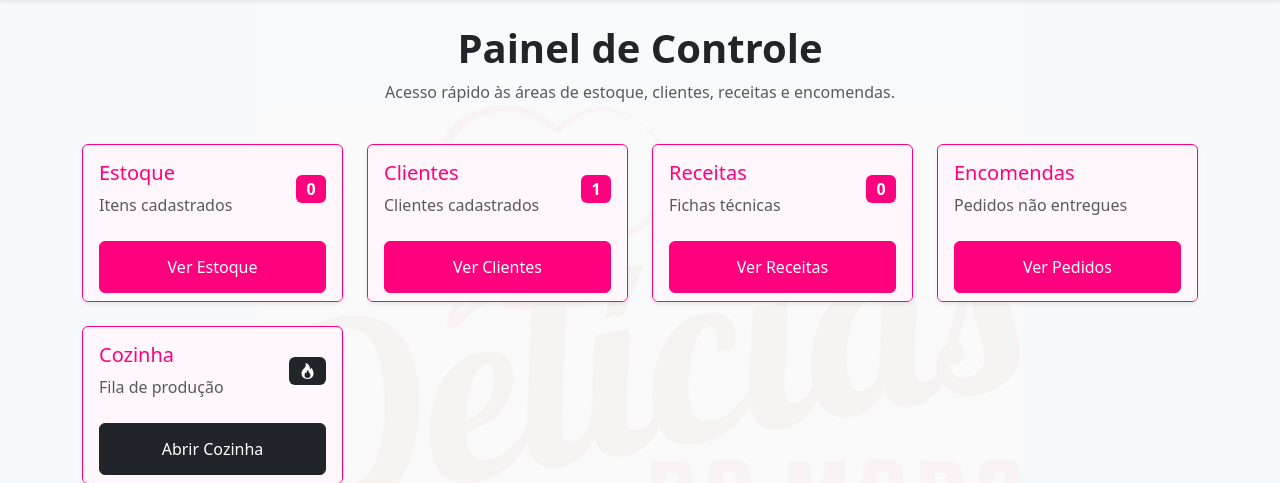
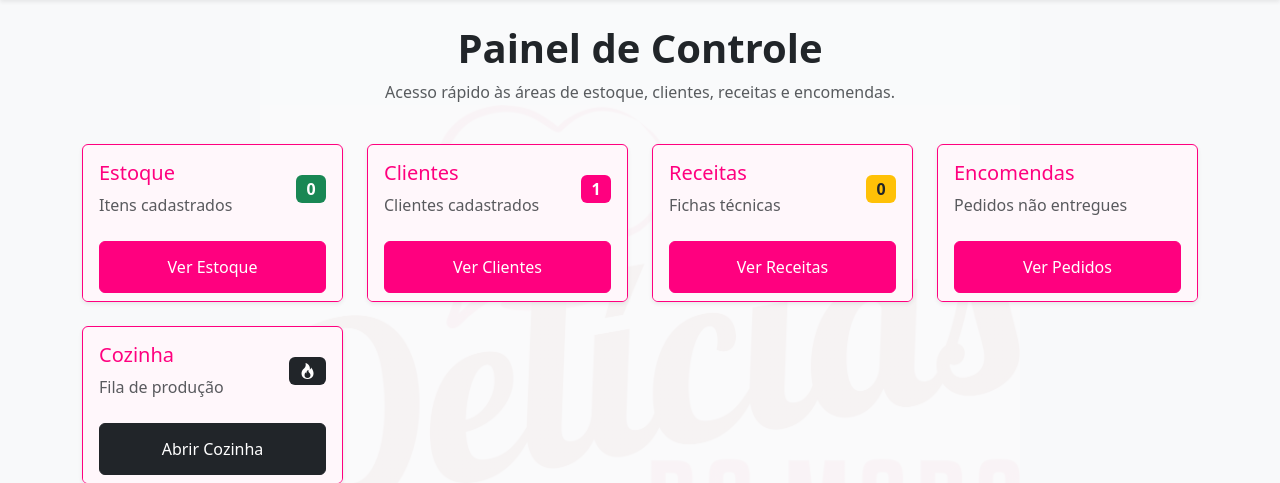
Before and after one commit to ediepsilva/doce-controle, a PHP site: page / in a window 1280 px wide. Shown: the part 68-551 px from the top of the page. Run offline with PHP 8.4, Linux system fonts and the light colour scheme; the visitor is signed in with stand-in values (Sample User, id 1); data that the repository does not hold is empty.

Commit message:
fix: corrige badges de status, texto corrompido e falhas silenciosas
Os badges de prazo (atrasado/hoje/amanha/entregue) em pedidos.php e
cozinha.php eram todos forcados para a mesma cor rosa pelo CSS de
marca, anulando o codigo de cores que essas telas foram construidas
para mostrar; agora so os elementos gerais de marca ficam rosa e os
badges de status voltam a usar as cores semanticas do Bootstrap.

Corrige acentuacao corrompida em pedidos.php ("FiltrÃ³rico de").

salvar_pedido.php agora informa o motivo quando uma encomenda invalida
e rejeitada (antes o formulario fechava sem nenhuma mensagem). A
redefinicao de senha passa a registrar em log quando o link nao pode
ser montado ou o e-mail falha ao enviar, sem revelar isso ao usuario
(mantendo a mensagem generica contra enumeracao de contas).

Co-Authored-By: Claude Sonnet 5 <noreply@anthropic.com>

```diff
--- a/assets/watermark.css
+++ b/assets/watermark.css
@@ -43,15 +43,36 @@ body > * {
 .btn-primary,
 .btn-warning,
 .btn-danger,
-.btn-info,
-.badge.bg-success,
-.badge.bg-primary,
-.badge.bg-warning,
-.badge.bg-danger,
-.badge.bg-info {
+.btn-info {
     background-color: #ff007f !important;
     border-color: #ff007f !important;
     color: #ffffff !important;
+}
+
+/* Badges de status (ex: prazo de pedidos) precisam manter as cores
+   semanticas do Bootstrap para o codigo de cores continuar legivel. */
+.badge.bg-success {
+    background-color: #198754 !important;
+    border-color: #198754 !important;
+    color: #ffffff !important;
+}
+
+.badge.bg-danger {
+    background-color: #dc3545 !important;
+    border-color: #dc3545 !important;
+    color: #ffffff !important;
+}
+
+.badge.bg-warning {
+    background-color: #ffc107 !important;
+    border-color: #ffc107 !important;
+    color: #212529 !important;
+}
+
+.badge.bg-info {
+    background-color: #0dcaf0 !important;
+    border-color: #0dcaf0 !important;
+    color: #212529 !important;
 }
 
 .border-success,
--- a/redefinir_senha.php
+++ b/redefinir_senha.php
@@ -73,7 +73,11 @@ if ($_SERVER['REQUEST_METHOD'] === 'POST' && $erro === '') {
                     $assunto = 'Redefinicao de senha - Doce Controle';
                     $mensagem = "Ola, {$usuario['nome']}.\n\nUse este link para criar uma nova senha:\n{$link}\n\nO link expira em 30 minutos.";
                     $headers = "Content-Type: text/plain; charset=UTF-8\r\n";
-                    @mail($usuario['email'], $assunto, $mensagem, $headers);
+                    if (!@mail($usuario['email'], $assunto, $mensagem, $headers)) {
+                        error_log('Doce Controle: falha ao enviar e-mail de redefinicao de senha (user_id ' . intval($usuario['id']) . ')');
+                    }
+                } else {
+                    error_log('Doce Controle: nao foi possivel montar o link de redefinicao (APP_URL ausente/invalido; user_id ' . intval($usuario['id']) . ')');
                 }
             }
 
```
Also changed, not shown: pedidos.php (+13 -1 lines), salvar_pedido.php (+20 -2 lines).
